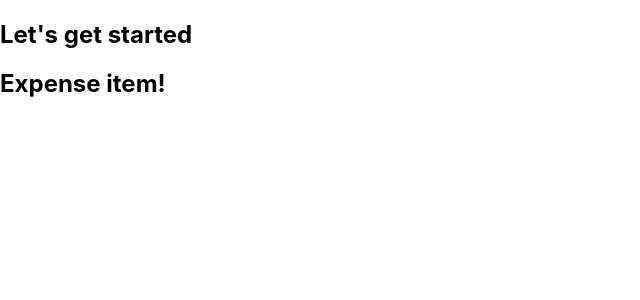
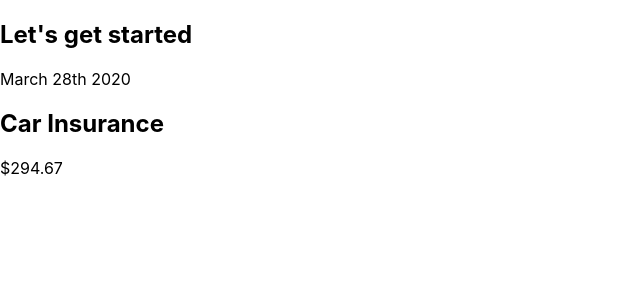
Before and after one commit to hheeju98/react-basic, a React (Create React App) app: page / in a window 1280 px wide. Shown: the top 300 px of the page, without its empty margins (0-640 px from the left). Built offline with nearby package versions, Linux system fonts and the light colour scheme.

Commit message:
JSX코드 작성

```diff
--- a/src/components/ExpenseItem.js
+++ b/src/components/ExpenseItem.js
@@ -1,5 +1,11 @@
 function ExpenseItem() {
-  return <h2>Expense item!</h2>;
+  return (
+    <div>
+      <div>March 28th 2020</div>
+      <h2>Car Insurance</h2>
+      <div>$294.67</div>
+    </div>
+  );
 }
 
 export default ExpenseItem;
```
